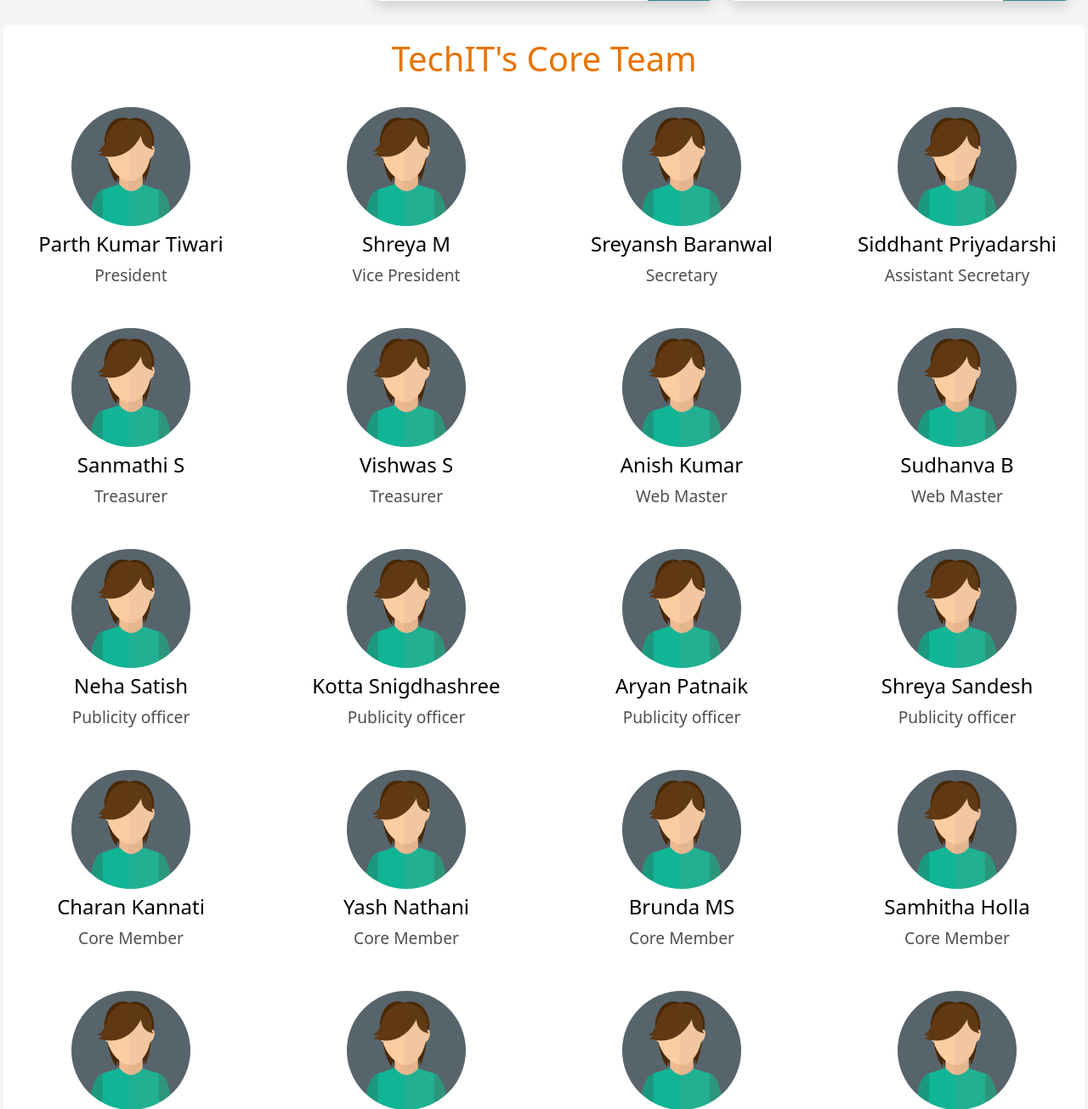
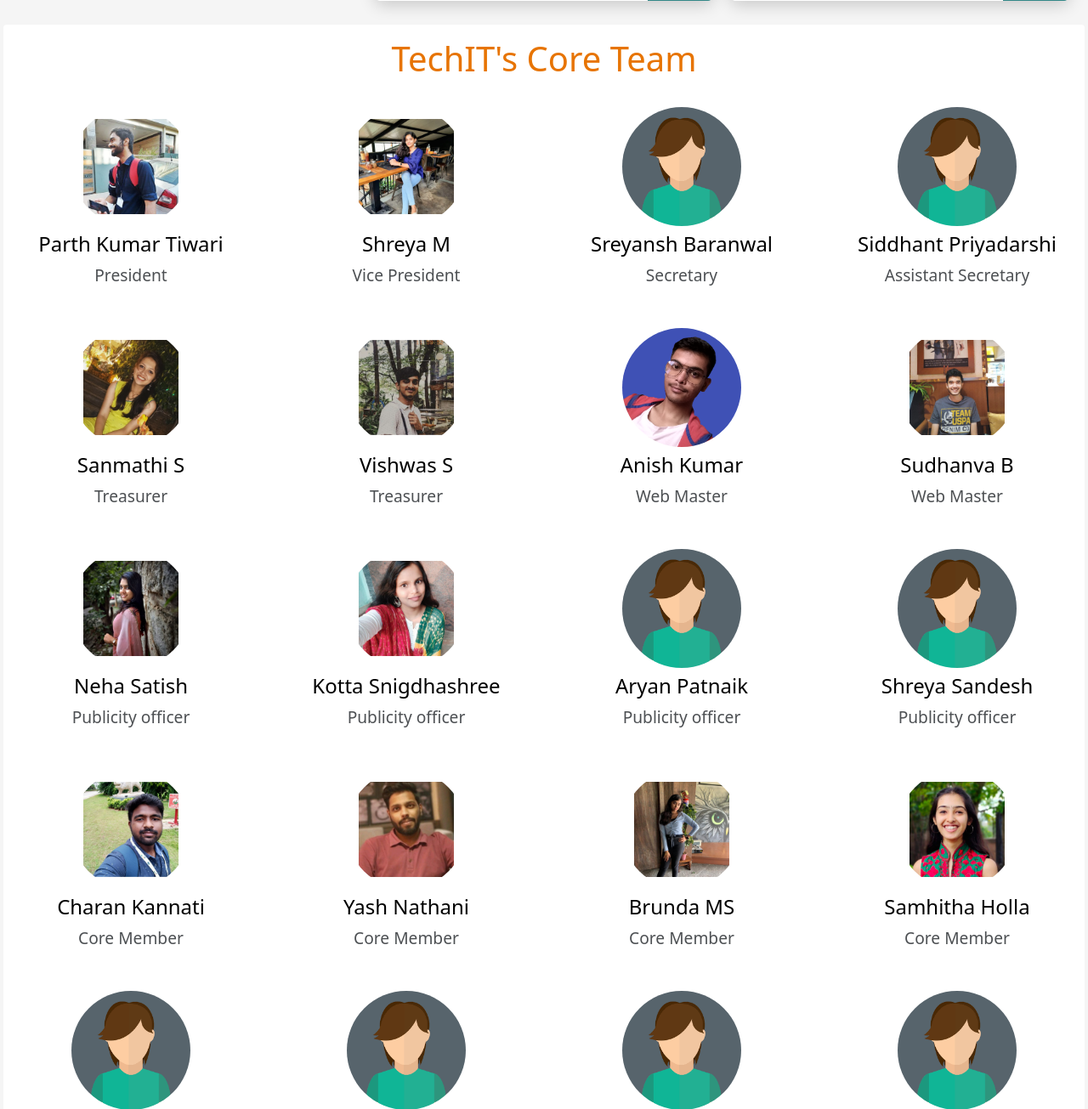
Before and after one commit to anish2272002/techit, a Django app: page / in a window 1280 px wide. Shown: the part 1455-2760 px from the top of the page at 85% size. Run offline with Django 4.2, Linux system fonts and the light colour scheme; data that the repository does not hold is empty; some libraries are stand-ins or nearby versions.

Commit message:
Settings

```diff
--- a/mainapp/templates/index.html
+++ b/mainapp/templates/index.html
@@ -115,7 +115,7 @@
                 <div class="core-team-profile-card" data-aos="zoom-in">
                     <div>
                         <img style="max-height:95%;border-radius:200%;"
-                         class="img-fluid" src="{% static 'assets/img6Q.png' %}">
+                         class="img-fluid" src="{% static 'team/Parth_Kumar_Tiwari.jpeg' %}">
                     </div>
                     <h4>Parth Kumar Tiwari</h4>
                     <span style="font-size:1.2rem;opacity:0.8;">President</span>
@@ -125,7 +125,7 @@
                 <div class="core-team-profile-card" data-aos="zoom-in">
                     <div>
                         <img style="max-height:95%;border-radius:200%;"
-                         class="img-fluid" src="{% static 'assets/img6Q.png' %}">
+                         class="img-fluid" src="{% static 'team/shreya_m.jpeg' %}">
                     </div>
                     <h4>Shreya M</h4>
                     <span style="font-size:1.2rem;opacity:0.8;">Vice President</span>
@@ -158,7 +158,7 @@
                 <div class="core-team-profile-card" data-aos="zoom-in">
                     <div>
                         <img style="max-height:95%;border-radius:200%;"
-                         class="img-fluid" src="{% static 'assets/img6Q.png' %}">
+                         class="img-fluid" src="{% static 'team/sanmathi.jpeg' %}">
                     </div>
                     <h4>Sanmathi S</h4>
                     <span style="font-size:1.2rem;opacity:0.8;">Treasurer</span>
@@ -168,7 +168,7 @@
                 <div class="core-team-profile-card" data-aos="zoom-in">
                     <div>
                         <img style="max-height:95%;border-radius:200%;"
-                         class="img-fluid" src="{% static 'assets/img6Q.png' %}">
+                         class="img-fluid" src="{% static 'team/vishwas_s.jpeg' %}">
                     </div>
                     <h4>Vishwas S</h4>
                     <span style="font-size:1.2rem;opacity:0.8;">Treasurer</span>
@@ -178,7 +178,7 @@
                 <div class="core-team-profile-card" data-aos="zoom-in">
                     <div>
                         <img style="max-height:95%;border-radius:200%;"
-                         class="img-fluid" src="{% static 'assets/img6Q.png' %}">
+                         class="img-fluid" src="{% static 'team/anish.png' %}">
                     </div>
                     <h4>Anish Kumar</h4>
                     <span style="font-size:1.2rem;opacity:0.8;">Web Master</span>
@@ -188,7 +188,7 @@
                 <div class="core-team-profile-card" data-aos="zoom-in">
                     <div>
                         <img style="max-height:95%;border-radius:200%;"
-                         class="img-fluid" src="{% static 'assets/img6Q.png' %}">
+                         class="img-fluid" src="{% static 'team/sudhanva.jpeg' %}">
                     </div>
                     <h4>Sudhanva B</h4>
                     <span style="font-size:1.2rem;opacity:0.8;">Web Master</span>
@@ -201,7 +201,7 @@
                 <div class="core-team-profile-card" data-aos="zoom-in">
                     <div>
                         <img style="max-height:95%;border-radius:200%;"
-                        class="img-fluid" src="{% static 'assets/img6Q.png' %}">
+                        class="img-fluid" src="{% static 'team/neha_satish.jpeg' %}">
                     </div>
                     <h4>Neha Satish</h4>
                     <span style="font-size:1.2rem;opacity:0.8;">Publicity officer</span>
@@ -211,7 +211,7 @@
                 <div class="core-team-profile-card" data-aos="zoom-in">
                     <div>
                         <img style="max-height:95%;border-radius:200%;"
-                        class="img-fluid" src="{% static 'assets/img6Q.png' %}">
+                        class="img-fluid" src="{% static 'team/snigdhashree.jpeg' %}">
                     </div>
                     <h4>Kotta Snigdhashree</h4>
                     <span style="font-size:1.2rem;opacity:0.8;">Publicity officer</span>
@@ -244,7 +244,7 @@
                 <div class="core-team-profile-card" data-aos="zoom-in">
                     <div>
                         <img style="max-height:95%;border-radius:200%;"
-                        class="img-fluid" src="{% static 'assets/img6Q.png' %}">
+                        class="img-fluid" src="{% static 'team/charan_kannatii.jpeg' %}">
                     </div>
                     <h4>Charan Kannati</h4>
                     <span style="font-size:1.2rem;opacity:0.8;">Core Member</span>
@@ -254,7 +254,7 @@
                 <div class="core-team-profile-card" data-aos="zoom-in">
                     <div>
                         <img style="max-height:95%;border-radius:200%;"
-                        class="img-fluid" src="{% static 'assets/img6Q.png' %}">
+                        class="img-fluid" src="{% static 'team/yash_nathani.jpeg' %}">
                     </div>
                     <h4>Yash Nathani</h4>
                     <span style="font-size:1.2rem;opacity:0.8;">Core Member</span>
@@ -264,7 +264,7 @@
                 <div class="core-team-profile-card" data-aos="zoom-in">
                     <div>
                         <img style="max-height:95%;border-radius:200%;"
-                        class="img-fluid" src="{% static 'assets/img6Q.png' %}">
+                        class="img-fluid" src="{% static 'team/brunda_ms.jpeg' %}">
                     </div>
                     <h4>Brunda MS</h4>
                     <span style="font-size:1.2rem;opacity:0.8;">Core Member</span>
@@ -274,7 +274,7 @@
                 <div class="core-team-profile-card" data-aos="zoom-in">
                     <div>
                         <img style="max-height:95%;border-radius:200%;"
-                        class="img-fluid" src="{% static 'assets/img6Q.png' %}">
+                        class="img-fluid" src="{% static 'team/samhitha_holla.jpeg' %}">
                     </div>
                     <h4>Samhitha Holla</h4>
                     <span style="font-size:1.2rem;opacity:0.8;">Core Member</span>
--- a/techit/settings.py
+++ b/techit/settings.py
@@ -25,7 +25,7 @@
 SECRET_KEY = os.environ.get("secret_key")
 
 # SECURITY WARNING: don't run with debug turned on in production!
-DEBUG = True
+DEBUG = False
 
 ALLOWED_HOSTS = ["*"]
 
```
Also changed, not shown: mainapp/static/team/Abhiram_bm.jpeg (added), mainapp/static/team/Parth_Kumar_Tiwari.jpeg (added), mainapp/static/team/anish.png (added), mainapp/static/team/brunda_ms.jpeg (added), mainapp/static/team/charan_kannatii.jpeg (added), mainapp/static/team/neha_satish.jpeg (added), mainapp/static/team/samhitha_holla.jpeg (added), mainapp/static/team/sanmathi.jpeg (added), mainapp/static/team/shamanth_kashyap.jpeg (added), mainapp/static/team/shreya_m.jpeg (added), mainapp/static/team/snigdhashree.jpeg (added), mainapp/static/team/sudhanva.jpeg (added), mainapp/static/team/vishwas_s.jpeg (added), mainapp/static/team/yash_nathani.jpeg (added).
